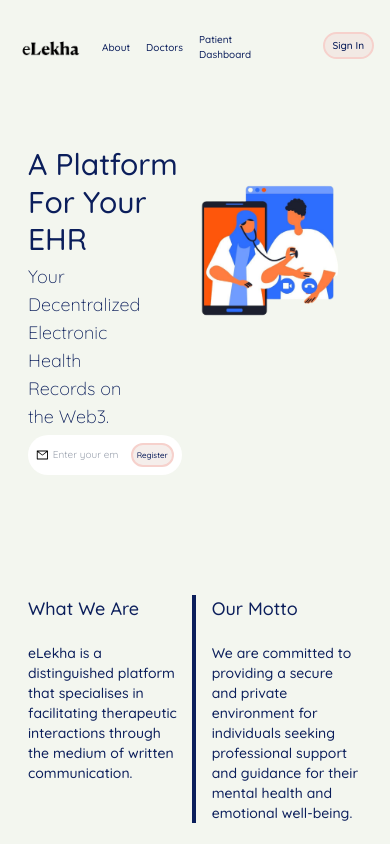
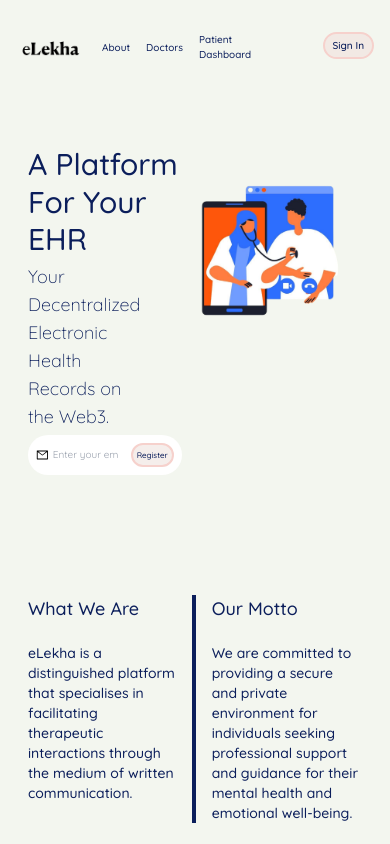
Before and after one commit to rmurarishetti/EHRSoulbound, a Next.js app in the folder ehr-soulbound/: page / in a window 390 px wide. Shown: the top 844 px of the page. Built offline with nearby package versions, Linux system fonts and the light colour scheme; no server answers.

Commit message:
wip mobile-comp: home-pg

```diff
--- a/ehr-soulbound/src/app/page.tsx
+++ b/ehr-soulbound/src/app/page.tsx
@@ -45,7 +45,7 @@ export default async function Home() {
           </div>
         </div>
         <div className="flex flex-row flex-wrap md:px-10 px-5 my-20 font-quicksand font-medium text-[#0B1E5B]">
-          <div className="w-[49%] md:pr-10 pr-2">
+          <div className="w-[49%] md:pr-10 pr-4">
             <div className="md:max-lg:text-3xl lg:text-5xl text-lg">
               What We Are
             </div>
```
